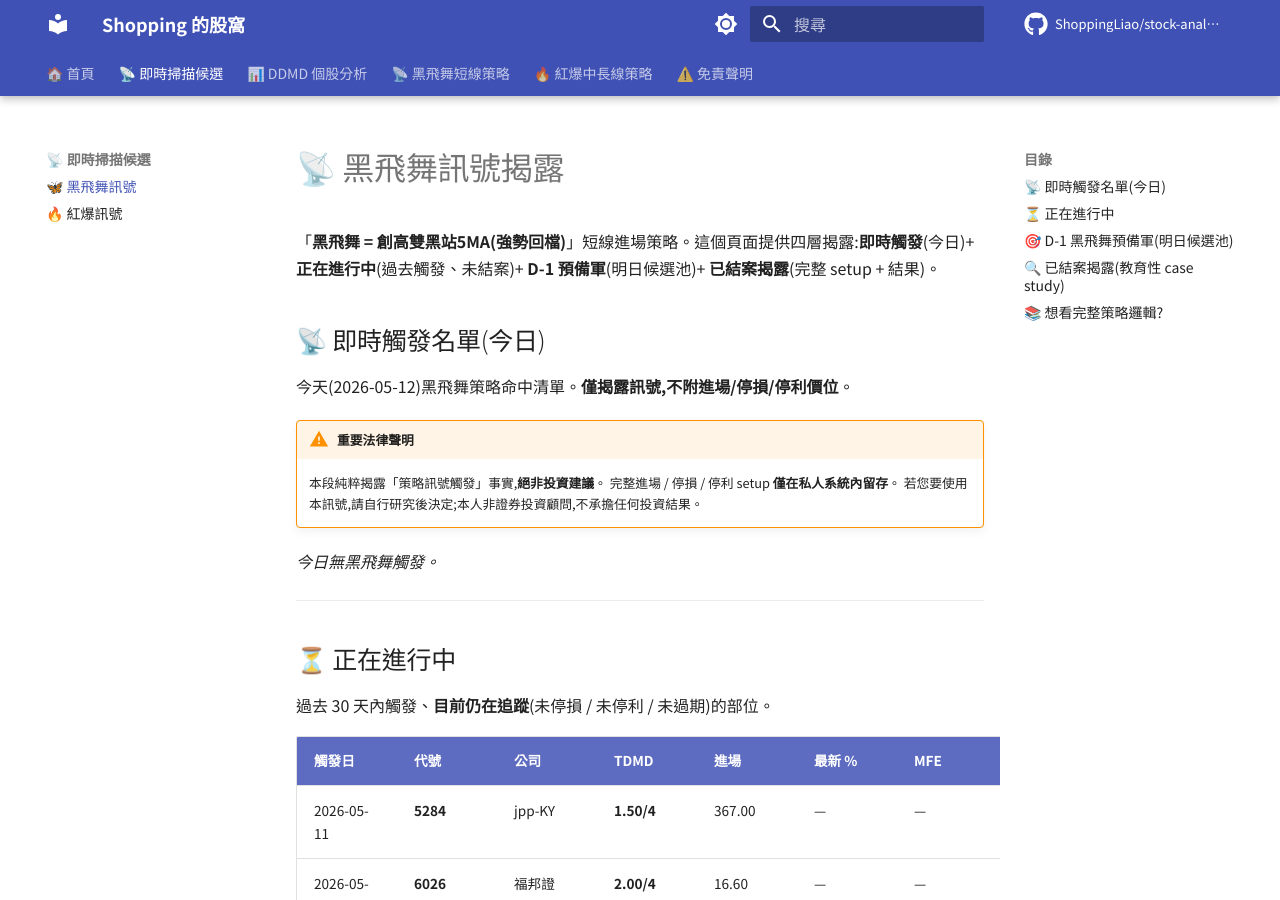
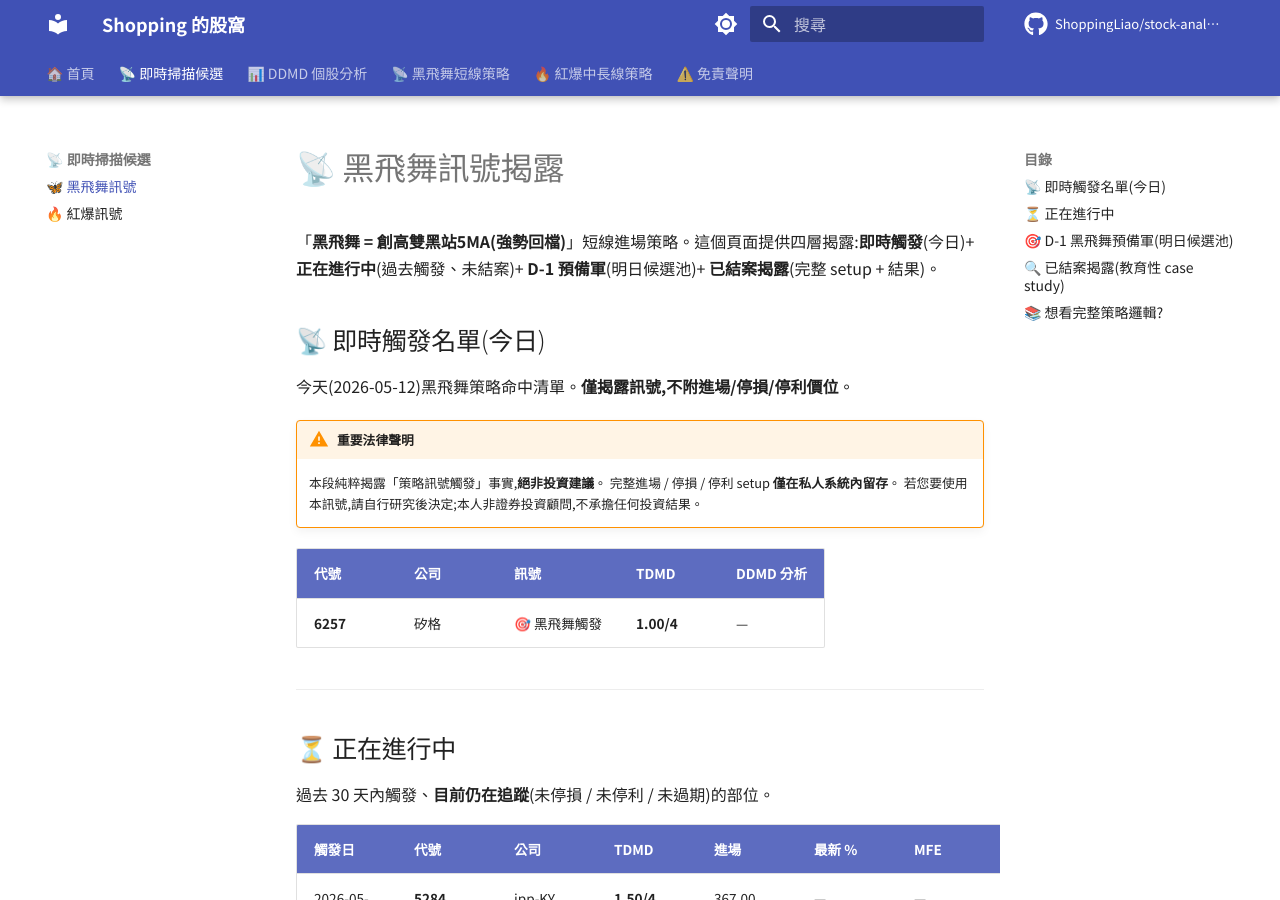
Before and after one commit to ShoppingLiao/stock-analysis-public, an MkDocs documentation site: the page built from docs/signals_black_butterfly.md, in a window 1280 px wide and 900 px high. Built offline with MkDocs 1.6.1 and Material for MkDocs 9.7.7, drawn with Linux system fonts in a browser that asks for light colours; comment, search, counter and statistics services are not loaded.

Commit message:
docs(signals): update BB + RB (2026-05-12)

```diff
--- a/docs/signals_black_butterfly.md
+++ b/docs/signals_black_butterfly.md
@@ -11,7 +11,9 @@
     完整進場 / 停損 / 停利 setup **僅在私人系統內留存**。
     若您要使用本訊號,請自行研究後決定;本人非證券投資顧問,不承擔任何投資結果。
 
-*今日無黑飛舞觸發。*
+| 代號 | 公司 | 訊號 | TDMD | DDMD 分析 |
+|------|------|------|------|----------|
+| **6257** | 矽格 | 🎯 黑飛舞觸發 | **1.00/4** | — |
 
 
 ---
```
